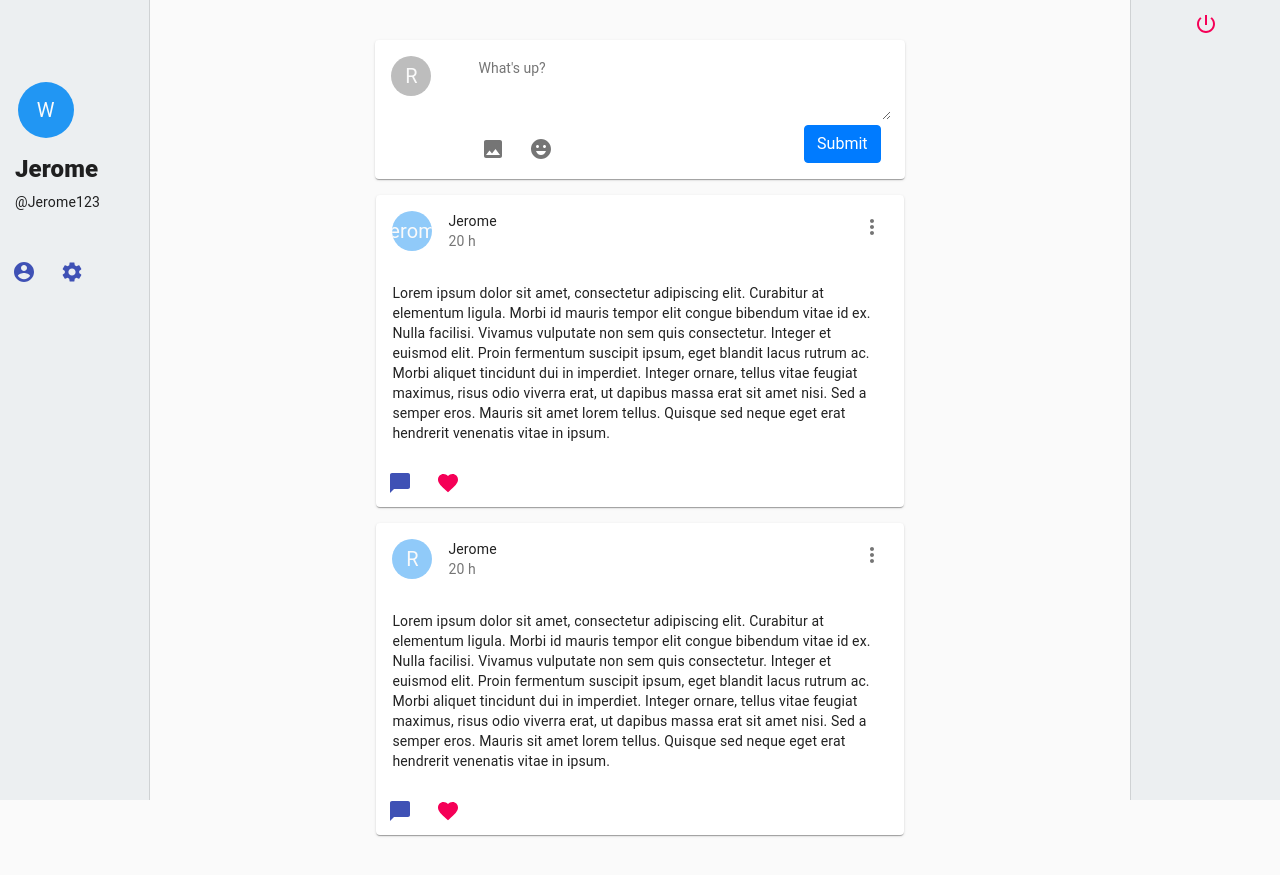
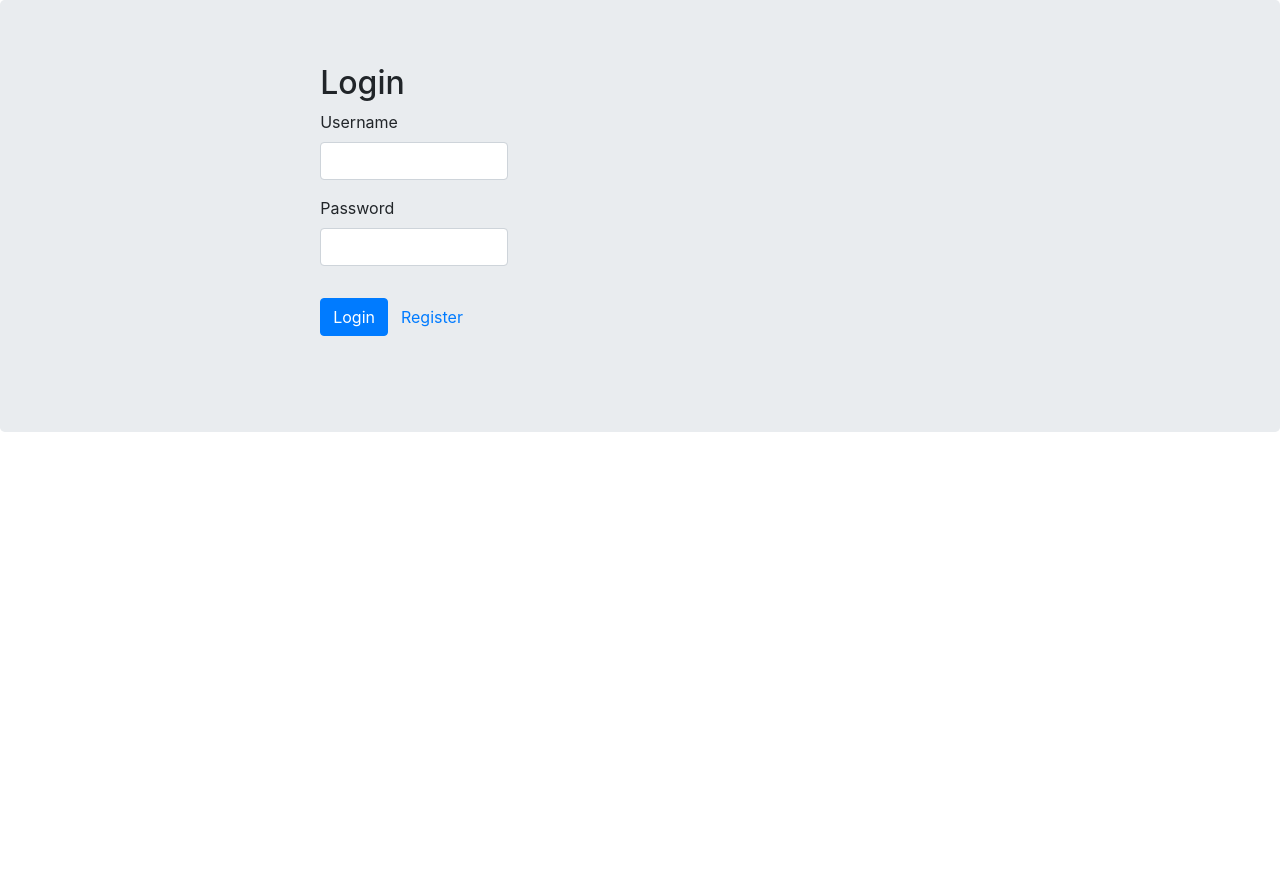
Before and after one commit to jiehangWu/circles, a React (Create React App) app in the folder frontend/: page / in a window 1280 px wide. After the commit the page ends 800 px from the top, so only its background shows below. Built offline with nearby package versions, Linux system fonts and the light colour scheme.

Commit message:
add route for home

```diff
--- a/frontend/src/App.js
+++ b/frontend/src/App.js
@@ -16,7 +16,6 @@ class App extends React.Component {
         });
     }
 
-
     render() {
         const {message} = this.props;
         return (
@@ -26,9 +25,10 @@ class App extends React.Component {
                 }
                 <Router history={history}>
                     <Switch>
-                        <PrivateRoute exact path="/" component={Home}/>
+                        <PrivateRoute exact path="/" component={LoginForm}/>
                         <Route path="/login" component={LoginForm}/>
                         <Route path="/register" component={RegisterForm}/>
+                        <Route path="/home" component={Home}/>
                         <Redirect from="*" to="/login"/>
                     </Switch>
                 </Router>
--- a/frontend/src/actions/user.actions.js
+++ b/frontend/src/actions/user.actions.js
@@ -13,7 +13,7 @@ const login = (username, password) => {
                 type: "LOGIN_SUCCESS",
                 payload: username
             });
-            history.push('/');
+            history.push('/home');
             console.log("login success");
         }).catch(e => {
             dispatch({
```
